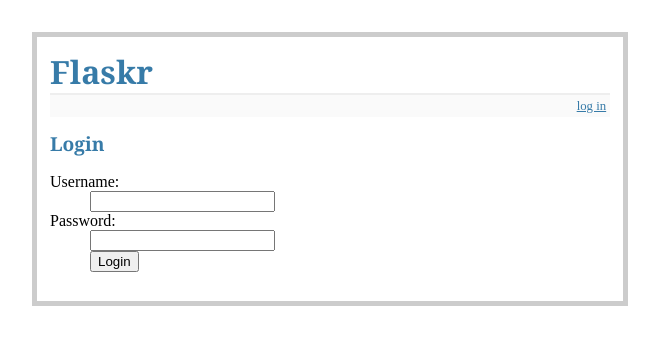
After one commit to javierlara/health-insurance, a Flask app: page / in a window 1280 px wide. The commit adds this page. Shown: the top 345 px of the page, without its empty margins (310-969 px from the left). Run offline with Flask 2, Linux system fonts and the light colour scheme.

Commit message:
templates and login

```diff
--- a/api/__init__.py
+++ b/api/__init__.py
@@ -1,9 +1,12 @@
 import os
-from flask import Flask, render_template
-# from flask.ext.sqlalchemy import SQLAlchemy
+from flask import Flask
 from api.db import init_db, db_session
 
 app = Flask(__name__)
+app.config.update(dict(
+    USERNAME='admin',
+    PASSWORD='default'
+))
 app.config.from_object(os.environ['APP_SETTINGS'])
 app.config['SQLALCHEMY_TRACK_MODIFICATIONS'] = False
 
@@ -16,14 +19,5 @@ def shutdown_session(exception=None):
 
 import api.routes
 
-
-@app.route('/health_centers/new', methods=['GET'])
-def newCenter():
-    return render_template('newCenter.html')
-
-@app.route('/health_centers', methods=['GET'])
-def index():
-    return render_template('listCenters.html')
-
 if __name__ == '__main__':
     app.run(debug=True)
--- a/api/routes/__init__.py
+++ b/api/routes/__init__.py
@@ -1,8 +1,45 @@
 from flask.ext.restful import Api
 from api import app
 from .resources.health_center import HealthCenter, HealthCenterCollection
+from flask import render_template, request, session, redirect, url_for, flash
 
 api = Api(app)
 
 api.add_resource(HealthCenter, '/api/health_centers/<string:health_center_id>')
 api.add_resource(HealthCenterCollection, '/api/health_centers')
+
+
+@app.route('/health_centers/new', methods=['GET'])
+def new_center():
+    return render_template('newCenter.html')
+
+
+@app.route('/health_centers', methods=['GET'])
+def health_centers():
+    centers = HealthCenterCollection.get_all_health_centers()
+    return render_template('listCenters.html', centers=centers)
+
+
+@app.route('/')
+@app.route('/login', methods=['GET', 'POST'])
+def login():
+    if 'logged_in' in session and session['logged_in']:
+        return redirect(url_for('health_centers'))
+    error = None
+    if request.method == 'POST':
+        if request.form['username'] != app.config['USERNAME']:
+            error = 'Invalid username'
+        elif request.form['password'] != app.config['PASSWORD']:
+            error = 'Invalid password'
+        else:
+            session['logged_in'] = True
+            flash('You were logged in')
+            return redirect(url_for('health_centers'))
+    return render_template('login.html', error=error)
+
+
+@app.route('/logout')
+def logout():
+    session.pop('logged_in', None)
+    flash('You were logged out')
+    return redirect(url_for('login'))
--- /dev/null
+++ b/api/static/style.css
@@ -0,0 +1,17 @@
+a, h1, h2       { color: #377ba8; }
+h1, h2          { font-family: 'Georgia', serif; margin: 0; }
+h1              { border-bottom: 2px solid #eee; }
+h2              { font-size: 1.2em; }
+
+.page           { margin: 2em auto; width: 35em; border: 5px solid #ccc;
+                  padding: 0.8em; background: white; }
+.entries        { list-style: none; margin: 0; padding: 0; }
+.entries li     { margin: 0.8em 1.2em; }
+.entries li h2  { margin-left: -1em; }
+.add-entry      { font-size: 0.9em; border-bottom: 1px solid #ccc; }
+.add-entry dl   { font-weight: bold; }
+.metanav        { text-align: right; font-size: 0.8em; padding: 0.3em;
+                  margin-bottom: 1em; background: #fafafa; }
+.flash          { background: #cee5F5; padding: 0.5em;
+                  border: 1px solid #aacbe2; }
+.error          { background: #f0d6d6; padding: 0.5em; }
--- /dev/null
+++ b/api/templates/layout.html
@@ -0,0 +1,17 @@
+<!doctype html>
+<title>Apres</title>
+<link rel=stylesheet type=text/css href="{{ url_for('static', filename='style.css') }}">
+<div class=page>
+  <h1>Flaskr</h1>
+  <div class=metanav>
+  {% if not session.logged_in %}
+    <a href="{{ url_for('login') }}">log in</a>
+  {% else %}
+    <a href="{{ url_for('logout') }}">log out</a>
+  {% endif %}
+  </div>
+  {% for message in get_flashed_messages() %}
+    <div class=flash>{{ message }}</div>
+  {% endfor %}
+  {% block body %}{% endblock %}
+</div>
--- /dev/null
+++ b/api/templates/login.html
@@ -0,0 +1,14 @@
+{% extends "layout.html" %}
+{% block body %}
+  <h2>Login</h2>
+  {% if error %}<p class="error"><strong>Error:</strong> {{ error }}{% endif %}
+  <form action="{{ url_for('login') }}" method="post">
+    <dl>
+      <dt>Username:
+      <dd><input type="text" name="username">
+      <dt>Password:
+      <dd><input type="password" name="password">
+      <dd><input type="submit" value="Login">
+    </dl>
+  </form>
+{% endblock %}
--- a/api/templates/newCenter.html
+++ b/api/templates/newCenter.html
@@ -27,7 +27,6 @@
       {% endfor %}
     </div>
     <script src="//code.jquery.com/jquery-2.2.1.min.js"></script>
-    <script src="http://malsup.github.com/jquery.form.js"></script>
     <script src="//netdna.bootstrapcdn.com/bootstrap/3.3.6/js/bootstrap.min.js"></script>
     <script type='text/javascript'>
 {#        $(document).ready(function() {#}
```
Also changed, not shown: api/routes/resources/health_center.py (+9 -6 lines), api/templates/listCenter.html (deleted, +0 -10 lines), api/templates/listCenters.html (added, +21 -0 lines).
